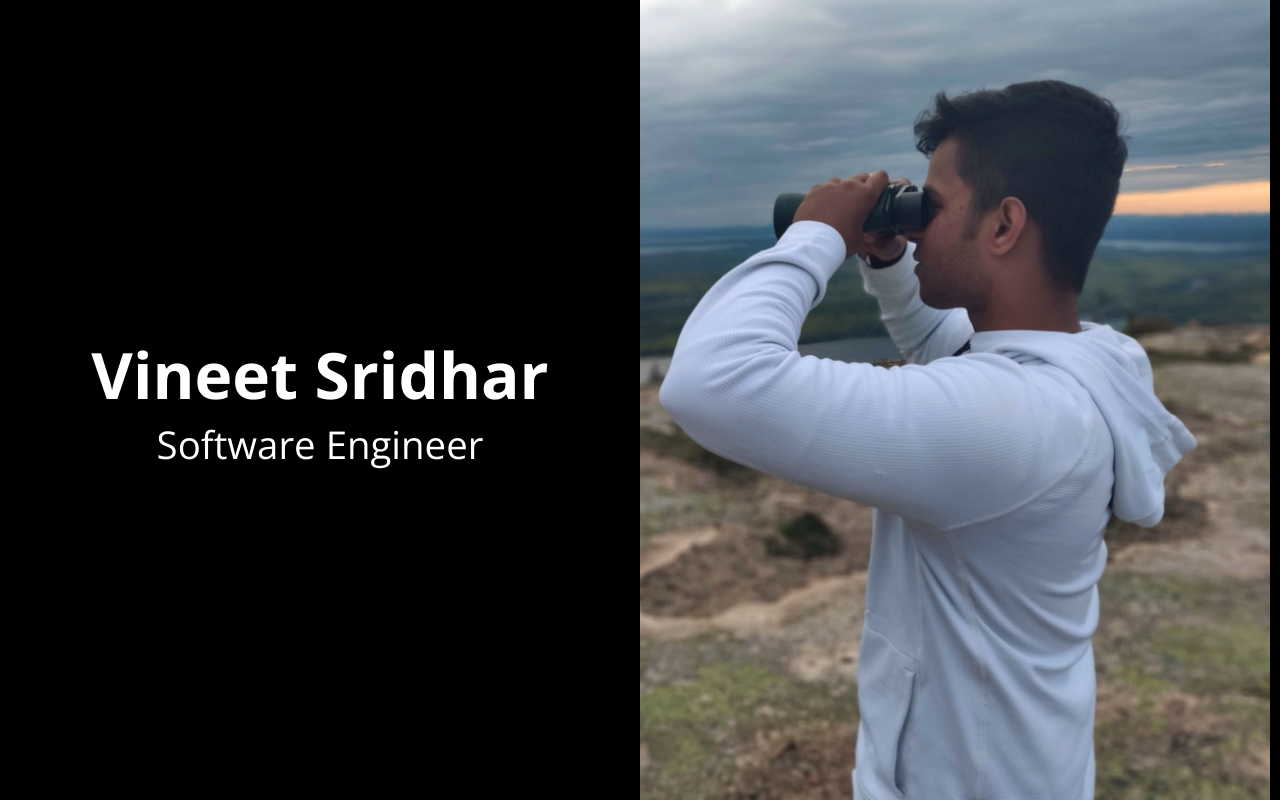
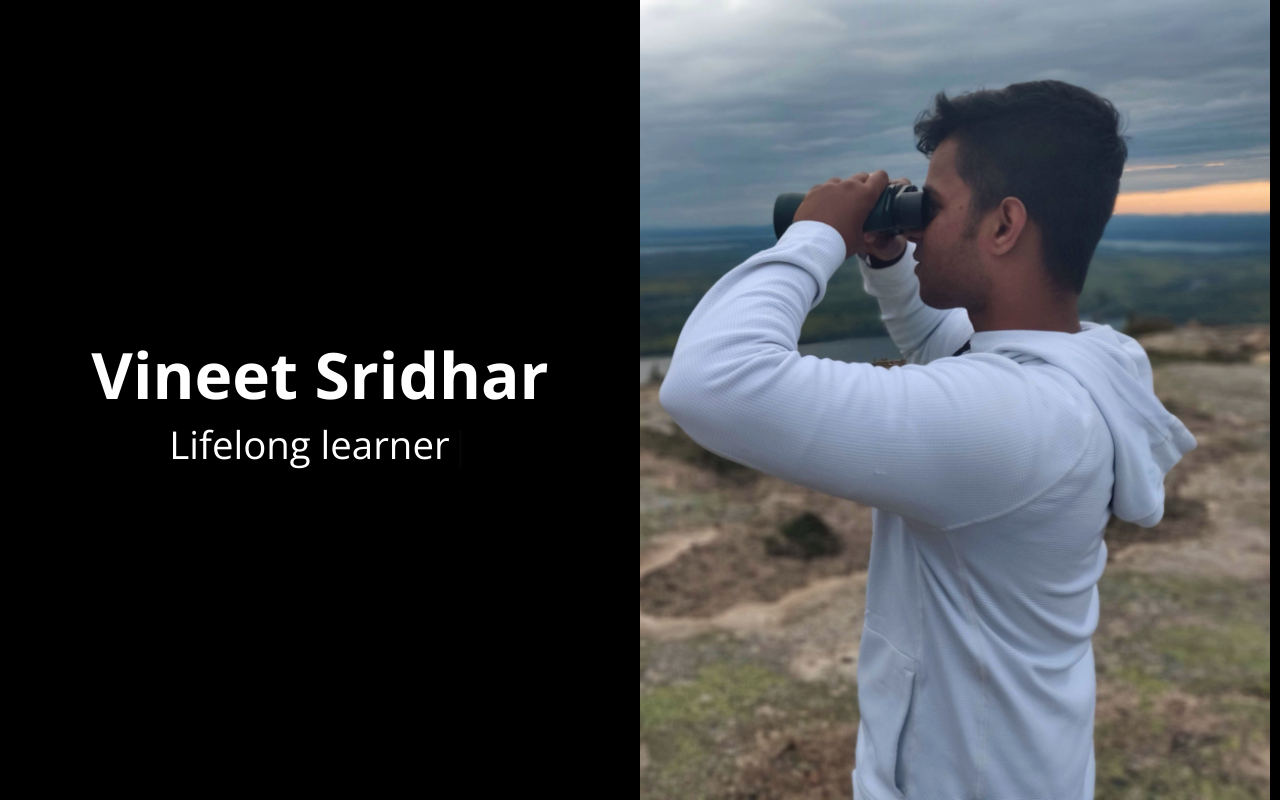
Before and after one commit to Vineetsridhar/vineetsridhar.github.io, a Next.js app: page / in a window 1280 px wide. Built offline with nearby package versions, Linux system fonts and the light colour scheme.

Commit message:
Added animated description

```diff
--- a/components/LandingPage/index.tsx
+++ b/components/LandingPage/index.tsx
@@ -1,4 +1,5 @@
 import Image from "next/image";
+import ReactTyped from "react-typed";
 import { LandingContainer } from "./styled";
 
 const LandingPage = () => {
@@ -7,7 +8,21 @@ const LandingPage = () => {
         <LandingContainer>
             <div className="title-container">
                 <h1>Vineet Sridhar</h1>
-                <p>Software Engineer</p>
+                <ReactTyped
+                    strings={[
+                        "Software engineer",
+                        "Lifelong learner",
+                        "Hiker",
+                        "Leader",
+                        "Nature lover"
+                    ]}
+                    typeSpeed={50}
+                    backSpeed={50}
+                    backDelay={3000}
+                    loop
+                    className="description"
+                />
+
             </div>
             <img
                 alt="Picture of me"
--- a/components/LandingPage/styled.ts
+++ b/components/LandingPage/styled.ts
@@ -23,7 +23,7 @@ export const LandingContainer = styled.section`
         margin: 0px;
     }
 
-    p {
+    .description {
         margin: 0px;
         font-size: min(3vw, 3em);
         font-weight: 200;
--- a/package.json
+++ b/package.json
@@ -13,6 +13,7 @@
     "next": "12.3.1",
     "react": "18.2.0",
     "react-dom": "18.2.0",
+    "react-typed": "^1.2.0",
     "styled-components": "^5.3.6"
   },
   "devDependencies": {
```
Also changed, not shown: 1 other file (tests, documents, lock files or other folders).
